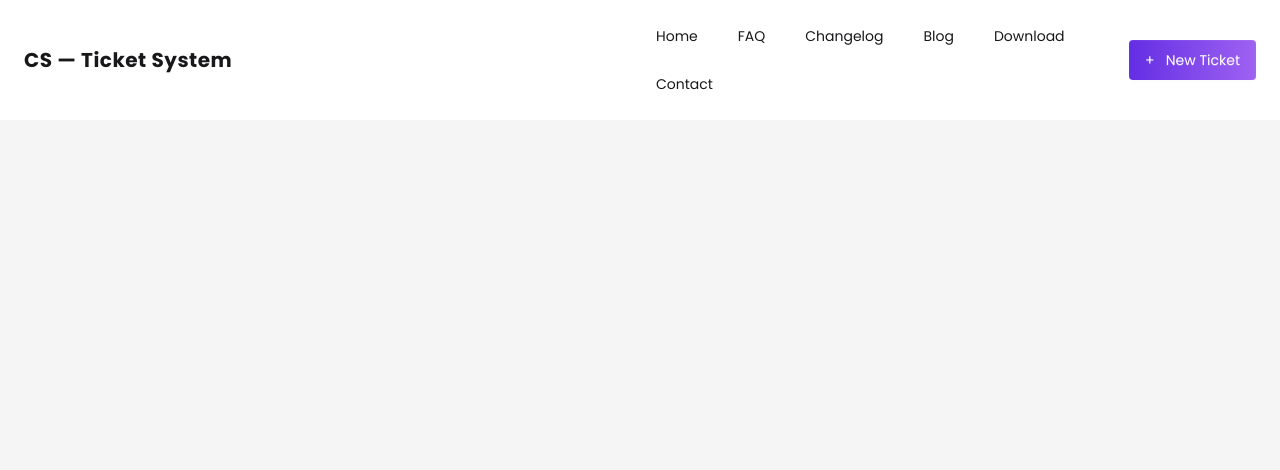
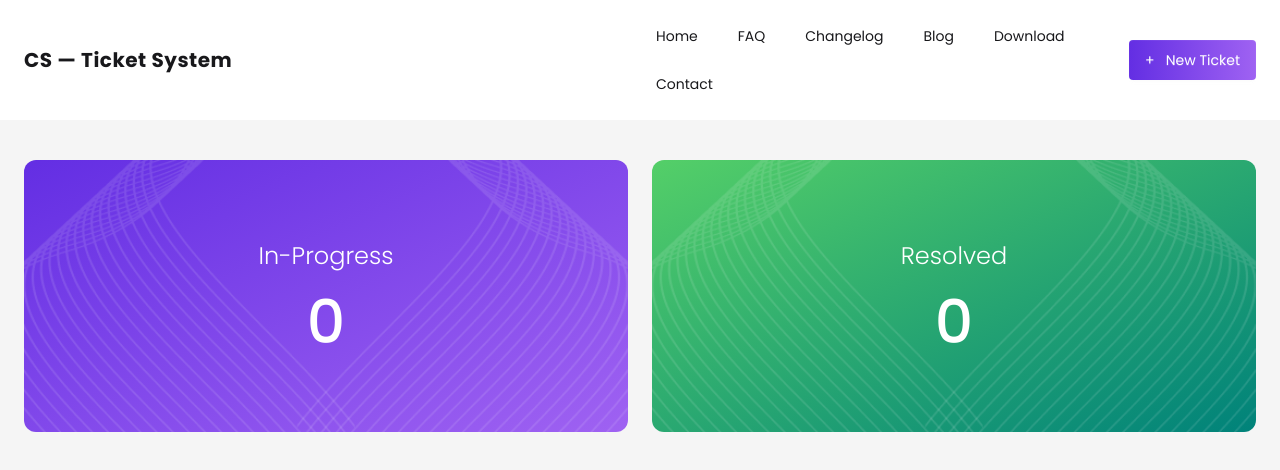
Before and after one commit to rakib8680/CS-Ticket-System, a React (Vite) app: page / in a window 1280 px wide. Shown: the top 470 px of the page. Built offline with nearby package versions, Linux system fonts and the light colour scheme.

Commit message:
feat : add status cards

```diff
--- a/src/App.jsx
+++ b/src/App.jsx
@@ -1,10 +1,13 @@
 import Navbar from "./components/Navbar/Navbar";
+import StatusCards from "./components/StatusCards/StatusCards";
 
 const App = () => {
   return (
     <div className="bg-[#f5f5f5] min-h-screen">
       <Navbar />
-      <div className="container mx-auto"></div>
+      <div className="container mx-auto p-6">
+        <StatusCards />
+      </div>
     </div>
   );
 };
--- a/src/components/Hero/HeroCards.jsx
+++ /dev/null
@@ -1,10 +0,0 @@
-
-const HeroCards = () => {
-  return (
-     <div>
-         <h1>This is HeroCards component</h1>
-     </div>
-  )
-};
-
-export default HeroCards;
--- /dev/null
+++ b/src/components/StatusCards/StatusCards.jsx
@@ -0,0 +1,35 @@
+import vectorBg from "../../assets/vector1.png";
+
+const StatusCard = ({ title, count, gradient }) => {
+  return (
+    <div
+      className="rounded-xl px-6 py-20 text-white text-center relative overflow-hidden shadow-none border-none flex flex-col items-center justify-end"
+      style={{ background: `linear-gradient(to bottom right, ${gradient})` }}
+    >
+      {/* Background pattern - left */}
+      <img
+        src={vectorBg}
+        className="absolute top-0 left-0 h-full pointer-events-none"
+      />
+      {/* Background pattern - right (mirrored) */}
+      <img
+        src={vectorBg}
+        className="absolute top-0 right-0 h-full pointer-events-none"
+        style={{ transform: "scaleX(-1)" }}
+      />
+      <p className="text-2xl font-light relative z-10">{title}</p>
+      <p className="text-6xl font-medium  mt-5 relative z-10">{count}</p>
+    </div>
+  );
+};
+
+const StatusCards = () => {
+  return (
+    <div className="grid grid-cols-1 md:grid-cols-2 gap-6 mt-4">
+      <StatusCard title="In-Progress" count={0} gradient="#632EE3, #9F62F2" />
+      <StatusCard title="Resolved" count={0} gradient="#54CF68, #00827A" />
+    </div>
+  );
+};
+
+export default StatusCards;
```
Also changed, not shown: src/assets/vector1.png (added).
